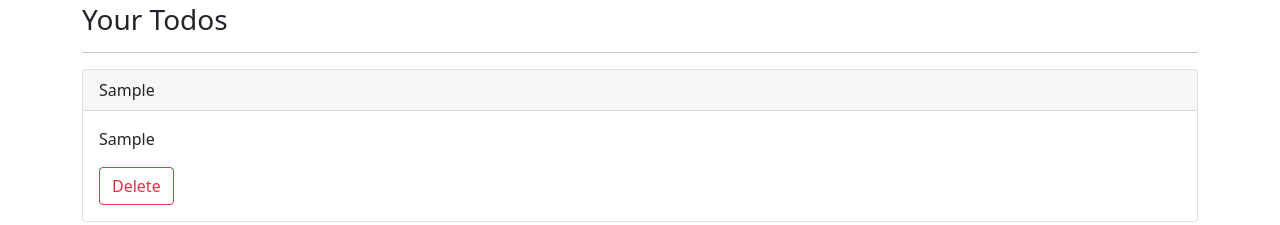
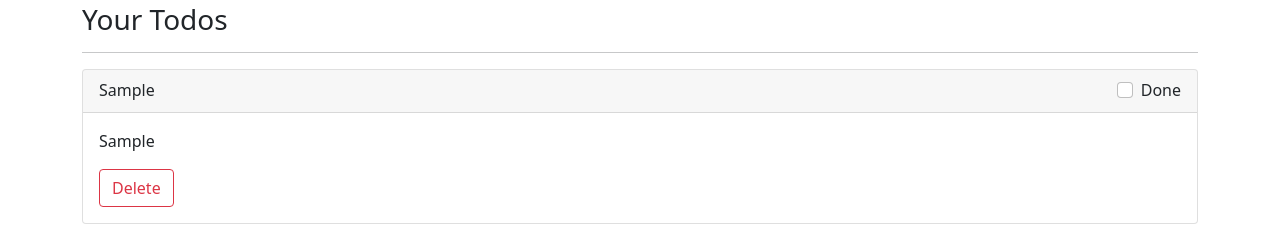
Before and after one commit to cybersaksham/Angular-Todo-List, an Angular app: page / in a window 1280 px wide. Both pictures are taken after typing "Sample", "Sample" into the empty fields and a click on the button "Add Todo". Shown: the part 362-587 px from the top of the page. Built offline with nearby package versions, Linux system fonts and the light colour scheme.

Commit message:
done button made

```diff
--- a/src/app/Components/todo-item/todo-item.component.css
+++ b/src/app/Components/todo-item/todo-item.component.css
@@ -0,0 +1,3 @@
+.strike {
+  text-decoration: line-through;
+}
--- a/src/app/Components/todo-item/todo-item.component.html
+++ b/src/app/Components/todo-item/todo-item.component.html
@@ -1,7 +1,13 @@
 <div class="card my-3">
-    <div class="card-header">{{todo.title}}</div>
+    <div class="card-header" style="display: flex; justify-content: space-between;">
+        <span [ngClass]="{'strike': !todo.active}">{{todo.title}}</span>
+        <div class="form-check">
+            <input type="checkbox" class="form-check-input" id="todo{{i}}">
+            <label class="form-check-label" for="todo{{i}}">Done</label>
+        </div>
+    </div>
     <div class="card-body">
-        <p class="card-text">{{todo.desc}}</p>
+        <p [ngClass]="{'strike': !todo.active}" class="card-text">{{todo.desc}}</p>
         <button (click)="dltTodo(todo)" class="btn btn-outline-danger">Delete</button>
     </div>
 </div>
--- a/src/app/Components/todo-item/todo-item.component.ts
+++ b/src/app/Components/todo-item/todo-item.component.ts
@@ -9,6 +9,7 @@ import { Todo } from 'src/app/Models/todo';
 
 export class TodoItemComponent implements OnInit {
   @Input() todo!: Todo;
+  @Input() i!: number;
   @Output() todoDelete: EventEmitter<Todo> = new EventEmitter();
 
   constructor() { }
--- a/src/app/Components/todos/todos.component.html
+++ b/src/app/Components/todos/todos.component.html
@@ -3,7 +3,7 @@
 <hr>
 <div *ngIf="this.todos.length===0; else elseBlock">No Todos</div>
 <ng-template #elseBlock>
-    <div *ngFor="let todo of todos">
-        <app-todo-item [todo]="todo" (todoDelete)="dltTodo($event)"></app-todo-item>
+    <div *ngFor="let todo of todos; index as i">
+        <app-todo-item [todo]="todo" [i]="i" (todoDelete)="dltTodo($event)"></app-todo-item>
     </div>
 </ng-template>
```
